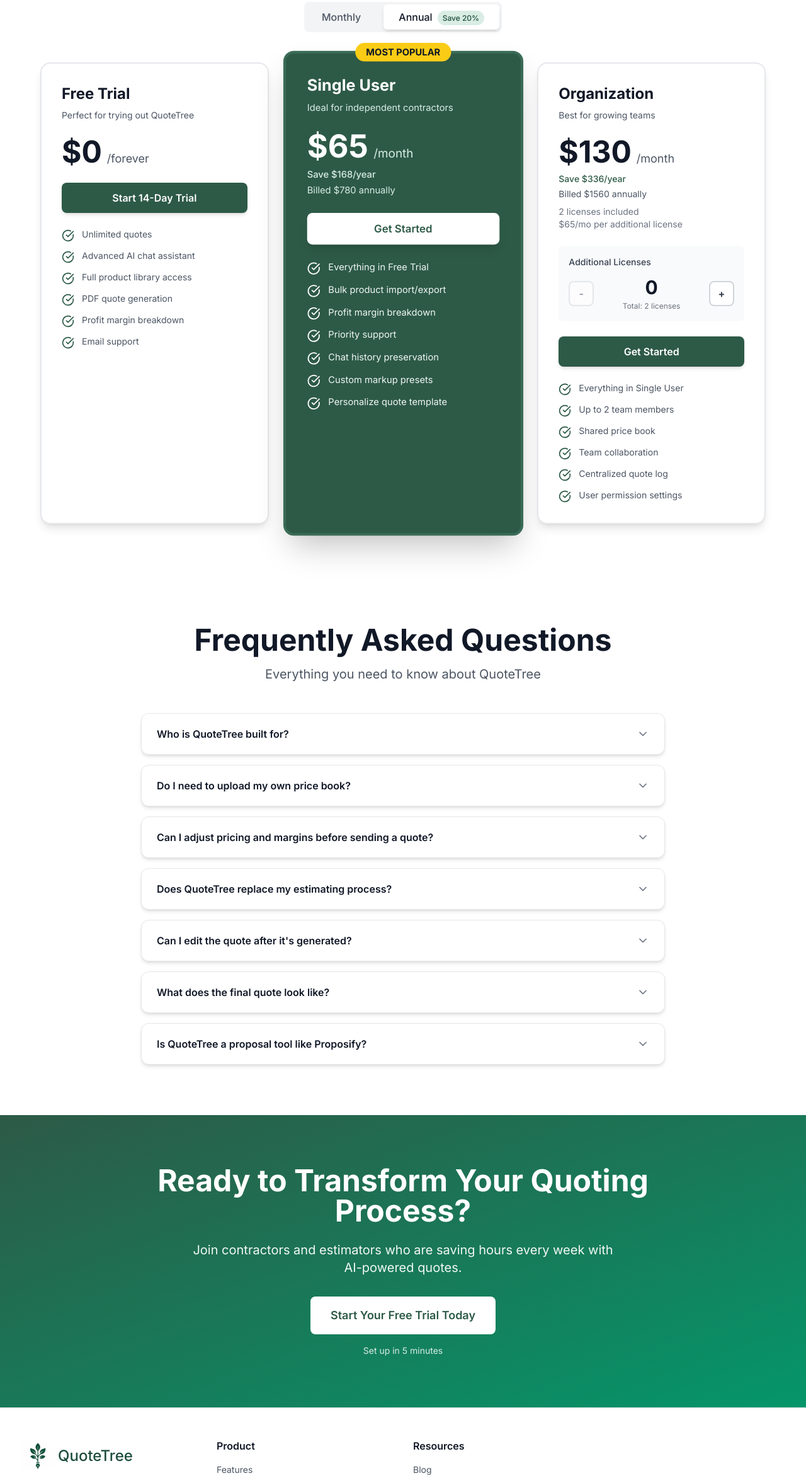
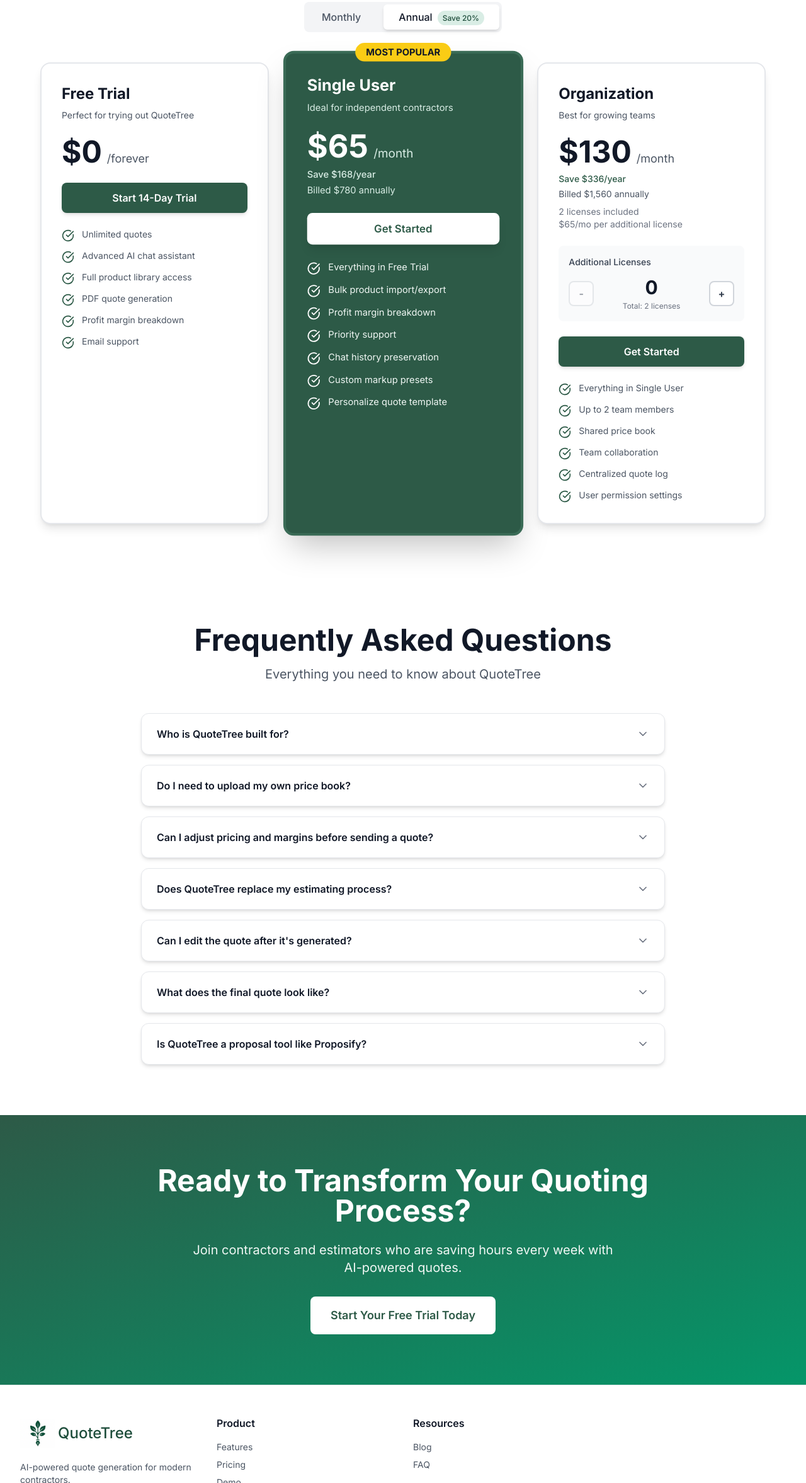
Before and after one commit to quotetree/ai-quote-builder-, a Next.js app: page / in a window 1280 px wide. Shown: the part 2246-4600 px from the top of the page at 63% size. Built offline with nearby package versions, Linux system fonts and the light colour scheme; no server answers.

Commit message:
Improve landing page UI formatting
- Add comma formatting to Organization plan billing amounts
- Remove 'Set up in 5 minutes' text from CTA section

```diff
--- a/components/LandingPageClient.tsx
+++ b/components/LandingPageClient.tsx
@@ -772,7 +772,7 @@
                   <>
                     <p className="text-sm text-green-600 mt-2 font-medium">Save $336/year</p>
                     <p className="text-sm mt-1 text-gray-600">
-                      Billed ${(130 + additionalLicenses * 65) * 12} annually
+                      Billed ${((130 + additionalLicenses * 65) * 12).toLocaleString()} annually
                     </p>
                   </>
                 )}
@@ -907,7 +907,6 @@
           >
             Start Your Free Trial Today
           </Link>
-          <p className="mt-4 text-green-100 text-sm">Set up in 5 minutes</p>
         </div>
       </section>
 
```
